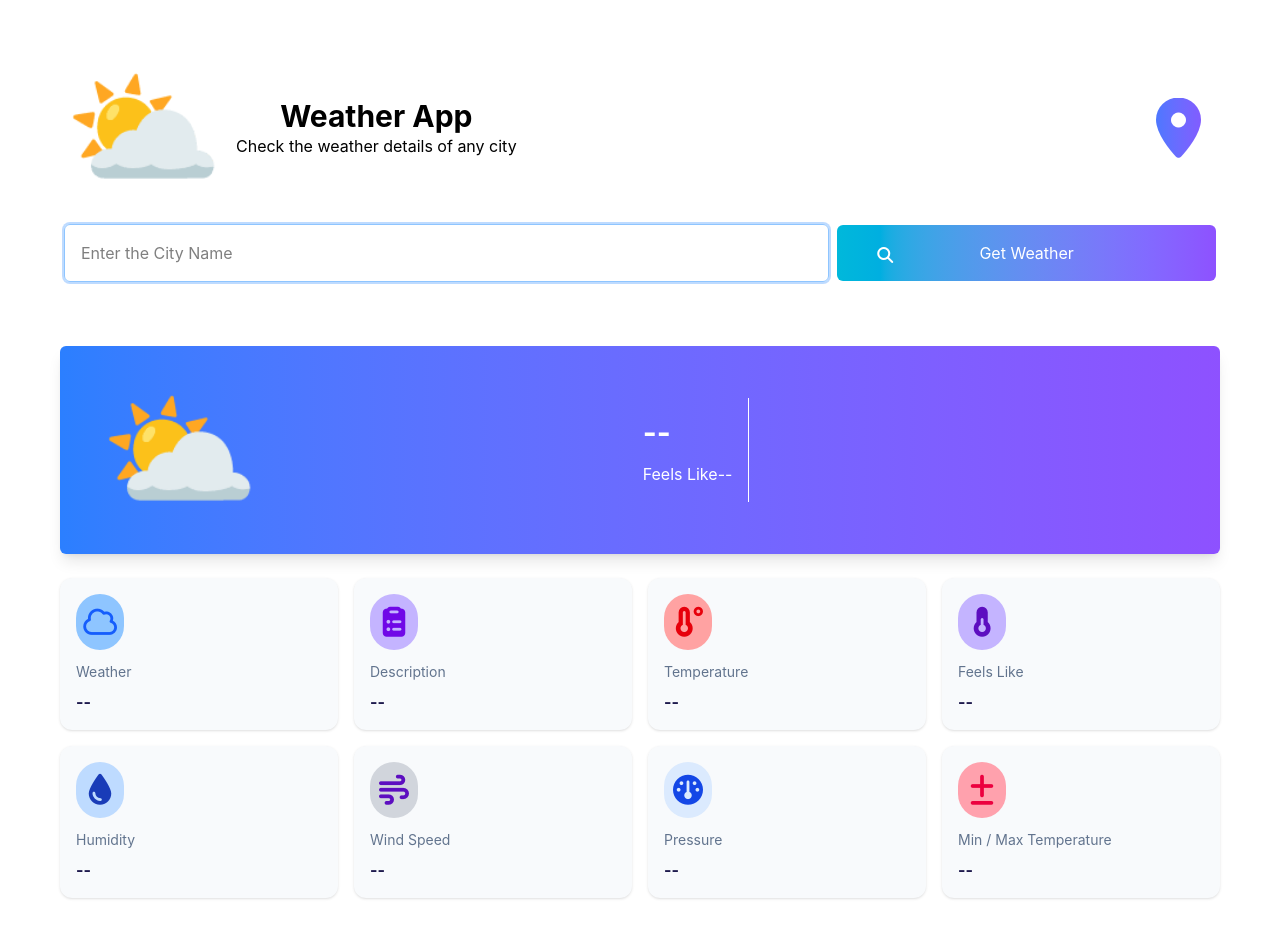
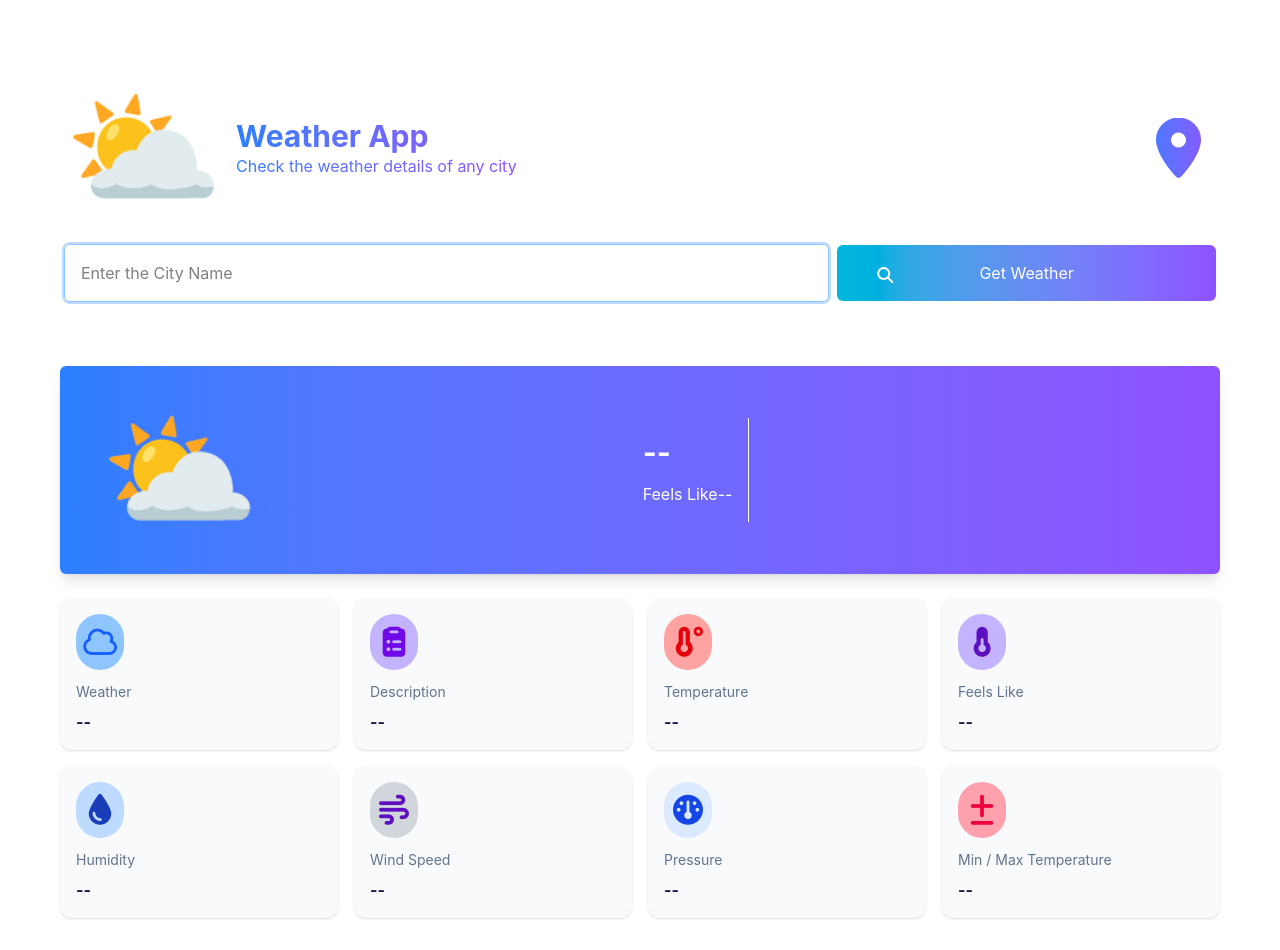
Before and after one commit to akilank-tech/Weather-App-React, a React (Vite) app: page / in a window 1280 px wide. Built offline with nearby package versions, Linux system fonts and the light colour scheme.

Commit message:
update the file

```diff
--- a/src/components/weathersearch.jsx
+++ b/src/components/weathersearch.jsx
@@ -27,13 +27,13 @@ const WeatherSearch = () => {
     }
 
     return (
-        <div className="p-3 sm:p-10 md:p-16">
+        <div className="p-3 mt-5 sm:p-10 md:p-16">
             <header className="flex justify-between items-center gap-2 mb-8">
                 <div className="flex gap-3">
                 <h1 className="text-5xl sm:text-9xl">⛅</h1>
-                <div className="flex flex-col justify-center items-center">
-                    <h1 className="text-xl font-bold sm:text-3xl">Weather App</h1>
-                    <p className="text-xs sm:text-base">Check the weather details of any city</p>
+                <div className="flex flex-col justify-center">
+                    <h1 className="bg-gradient-to-r from-blue-500 to-violet-500 bg-clip-text text-transparent text-xl font-bold sm:text-3xl">Weather App</h1>
+                    <p className="bg-gradient-to-r from-blue-500 to-violet-500 bg-clip-text text-transparent text-xs sm:text-base">Check the weather details of any city</p>
                 </div>
                 </div>
                 <CurrentLocation/>
```
